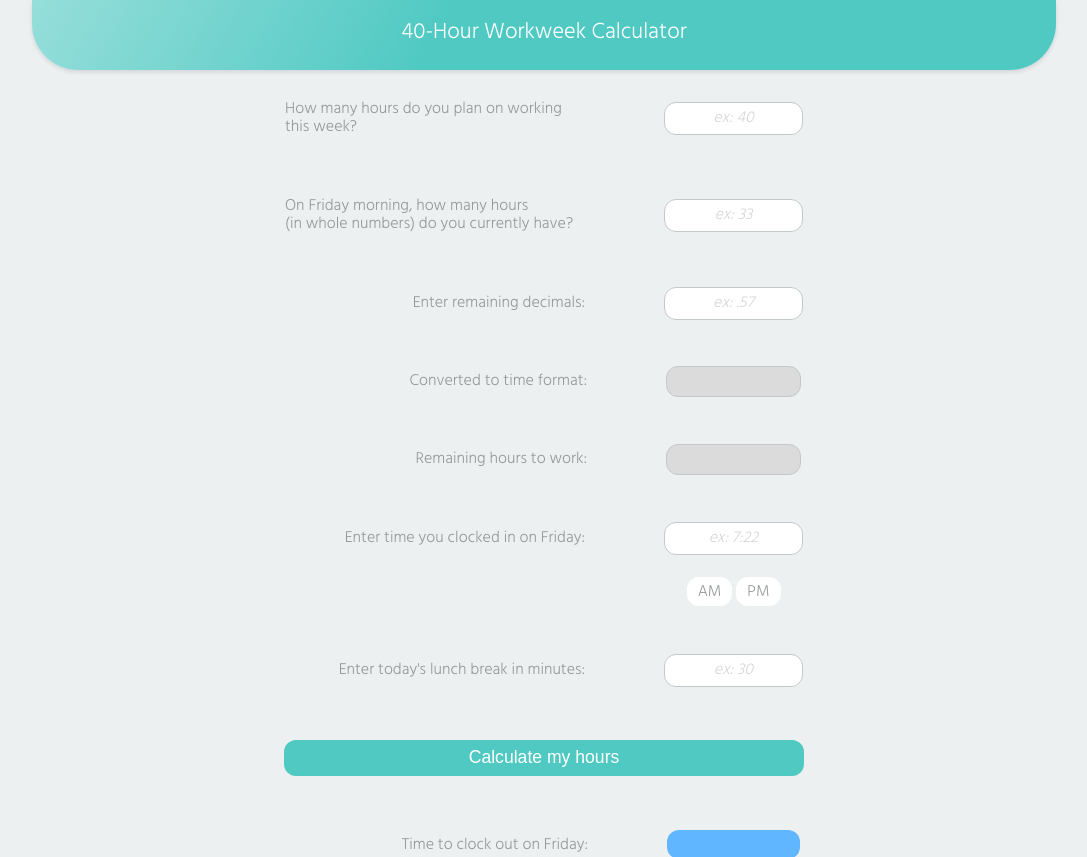
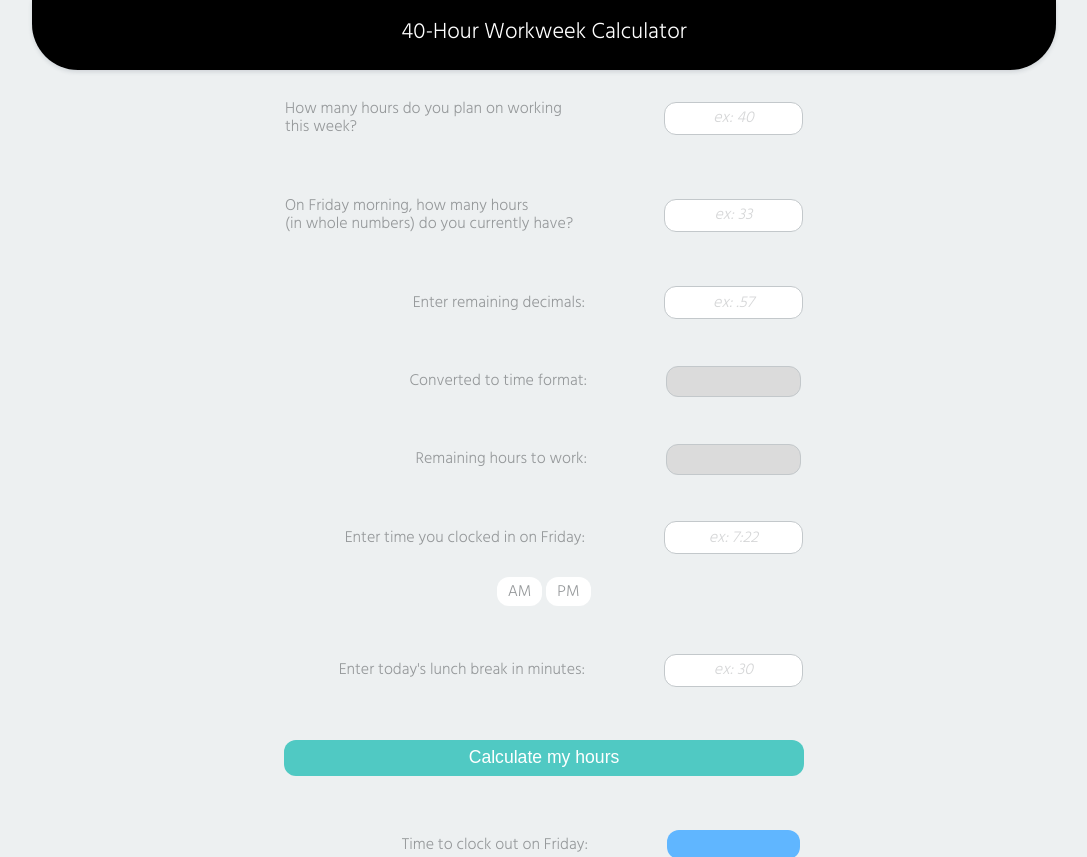
Before and after one commit to lgrizo/heroku-40-hour-calculator, a PHP site: page / in a window 1280 px wide. Shown: the top 857 px of the page, without its empty margins (96-1183 px from the left). Run offline with PHP 8.4, Linux system fonts and the light colour scheme.

Commit message:
test black

```diff
--- a/css/main.css
+++ b/css/main.css
@@ -15,8 +15,8 @@
   height: 70px;
   border-bottom-left-radius: 46px;
   border-bottom-right-radius: 46px;
-  background-image: linear-gradient(120deg, #96deda 0%, #50c9c3 40%);
   box-shadow: 0px 2px 4px rgba(44, 62, 80, 0.15);
+  background-color: black;
   color: #fff;
   text-align: center;
 }
@@ -59,6 +59,7 @@
   font-style: italic;
   color: rgba(149, 152, 154, 0.4);
   text-align: center;
+  vertical-align: middle;
 }
 
 .userInput {
@@ -70,7 +71,8 @@
   color: #95989A;
   font-weight: 300;
   font-family: 'Hind', sans-serif;
-  line-height: 29px;
+  line-height: 14.5px;
+  vertical-align: middle;
 }
 
 .sections {
@@ -193,7 +195,7 @@
   }
   .buttons {
     text-align: center;
-    padding-left: 380px;
+    /*padding-left: 380px;*/
     margin-top: 0px;
   }
   .lunch {
```
